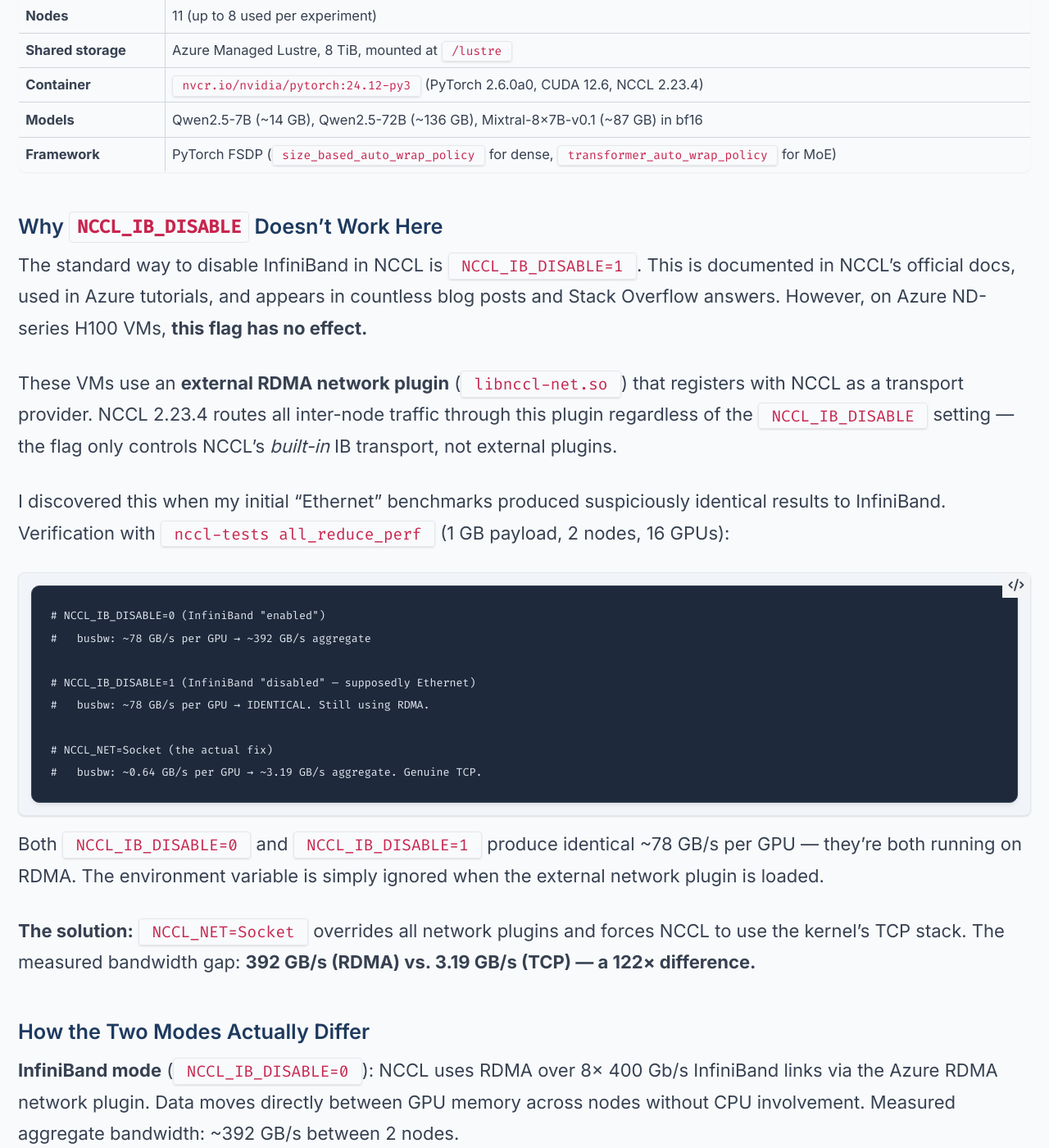
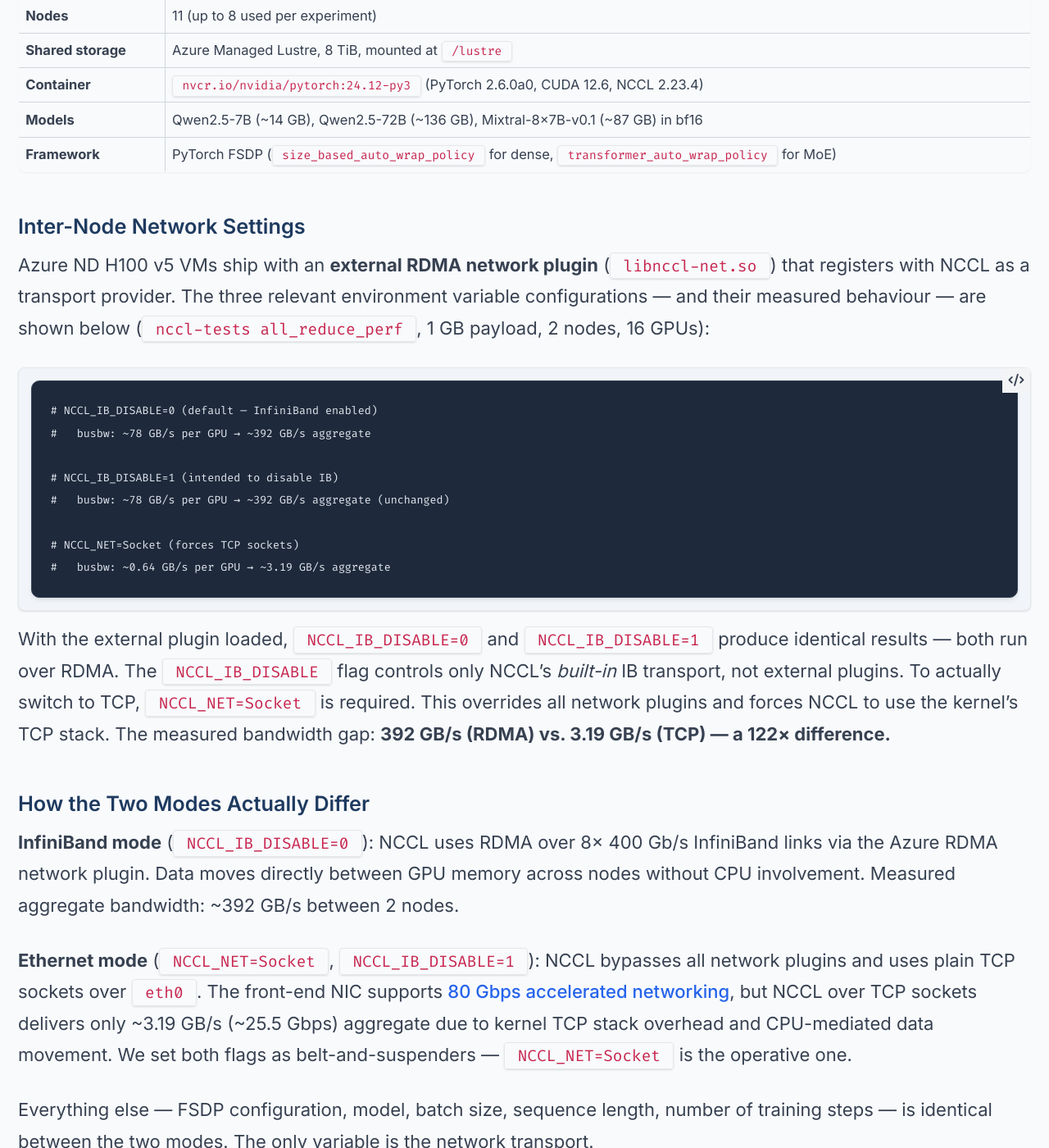
Before and after one commit to JingchaoZhang/JingchaoZhang.github.io, a Jekyll site: the page built from _posts/2026-02-15-IB vs Ethernet Fine-Tuning at Scale.md, in a window 1280 px wide and 1400 px high, scrolled down 1213 px. Shown: the whole window at 82% size. Built offline with Jekyll 4.4.1, drawn with Linux system fonts in a browser that asks for light colours; comment, search, counter and statistics services are not loaded; some of the changed text lies outside the part shown.

Commit message:
Reframe NCCL section: factual network settings comparison, soften takeaway #4

````diff
--- a/_posts/2026-02-15-IB vs Ethernet Fine-Tuning at Scale.md
+++ b/_posts/2026-02-15-IB vs Ethernet Fine-Tuning at Scale.md
@@ -34,28 +34,22 @@ In this post, I benchmark InfiniBand (RDMA) against genuine Ethernet (TCP socket
 | **Models** | Qwen2.5-7B (~14 GB), Qwen2.5-72B (~136 GB), Mixtral-8x7B-v0.1 (~87 GB) in bf16 |
 | **Framework** | PyTorch FSDP (`size_based_auto_wrap_policy` for dense, `transformer_auto_wrap_policy` for MoE) |
 
-### Why `NCCL_IB_DISABLE` Doesn't Work Here
+### Inter-Node Network Settings
 
-The standard way to disable InfiniBand in NCCL is `NCCL_IB_DISABLE=1`. This is documented in NCCL's official docs, used in Azure tutorials, and appears in countless blog posts and Stack Overflow answers. However, on Azure ND-series H100 VMs, **this flag has no effect.**
-
-These VMs use an **external RDMA network plugin** (`libnccl-net.so`) that registers with NCCL as a transport provider. NCCL 2.23.4 routes all inter-node traffic through this plugin regardless of the `NCCL_IB_DISABLE` setting — the flag only controls NCCL's *built-in* IB transport, not external plugins.
-
-I discovered this when my initial "Ethernet" benchmarks produced suspiciously identical results to InfiniBand. Verification with `nccl-tests all_reduce_perf` (1 GB payload, 2 nodes, 16 GPUs):
+Azure ND H100 v5 VMs ship with an **external RDMA network plugin** (`libnccl-net.so`) that registers with NCCL as a transport provider. The three relevant environment variable configurations — and their measured behaviour — are shown below (`nccl-tests all_reduce_perf`, 1 GB payload, 2 nodes, 16 GPUs):
 
 ```
-# NCCL_IB_DISABLE=0 (InfiniBand "enabled")
+# NCCL_IB_DISABLE=0 (default — InfiniBand enabled)
 #   busbw: ~78 GB/s per GPU → ~392 GB/s aggregate
 
-# NCCL_IB_DISABLE=1 (InfiniBand "disabled" — supposedly Ethernet)
-#   busbw: ~78 GB/s per GPU → IDENTICAL. Still using RDMA.
+# NCCL_IB_DISABLE=1 (intended to disable IB)
+#   busbw: ~78 GB/s per GPU → ~392 GB/s aggregate (unchanged)
 
-# NCCL_NET=Socket (the actual fix)
-#   busbw: ~0.64 GB/s per GPU → ~3.19 GB/s aggregate. Genuine TCP.
+# NCCL_NET=Socket (forces TCP sockets)
+#   busbw: ~0.64 GB/s per GPU → ~3.19 GB/s aggregate
 ```
 
-Both `NCCL_IB_DISABLE=0` and `NCCL_IB_DISABLE=1` produce identical ~78 GB/s per GPU — they're both running on RDMA. The environment variable is simply ignored when the external network plugin is loaded.
-
-**The solution:** `NCCL_NET=Socket` overrides all network plugins and forces NCCL to use the kernel's TCP stack. The measured bandwidth gap: **392 GB/s (RDMA) vs. 3.19 GB/s (TCP) — a 122× difference.**
+With the external plugin loaded, `NCCL_IB_DISABLE=0` and `NCCL_IB_DISABLE=1` produce identical results — both run over RDMA. The `NCCL_IB_DISABLE` flag controls only NCCL's *built-in* IB transport, not external plugins. To actually switch to TCP, `NCCL_NET=Socket` is required. This overrides all network plugins and forces NCCL to use the kernel's TCP stack. The measured bandwidth gap: **392 GB/s (RDMA) vs. 3.19 GB/s (TCP) — a 122× difference.**
 
 ### How the Two Modes Actually Differ
 
@@ -437,9 +431,9 @@ The slowdown doesn't creep in at large scale — it appears at **2 nodes** and s
 
 The 72B dense model shows 38–45× slowdown vs. the 7B's ~27×, and the Mixtral MoE model pushes it to **~57×**. Larger models mean more data per collective. MoE architectures are even worse — they communicate *all* expert parameters but compute with only a fraction, creating the worst compute-to-communication ratio. As LLMs trend toward both larger sizes and sparse MoE designs, InfiniBand's advantage will only grow.
 
-### 4. Verify Your Ethernet Mode
+### 4. Verify Your Network Mode
 
-If you're benchmarking IB vs. Ethernet on Azure ND-series VMs, **do not trust `NCCL_IB_DISABLE=1`**. Use `NCCL_NET=Socket` and verify with `nccl-tests` that bandwidth drops to TCP levels (~3 GB/s rather than ~392 GB/s). Without this verification, you may be unknowingly benchmarking IB against IB.
+On Azure ND-series VMs with an external RDMA network plugin, `NCCL_IB_DISABLE=1` alone does not switch traffic to TCP (see [Inter-Node Network Settings](#inter-node-network-settings)). Use `NCCL_NET=Socket` and verify with `nccl-tests` that bandwidth drops to TCP levels (~3 GB/s rather than ~392 GB/s). Without this verification, both modes may be running over RDMA.
 
 ### 5. Single-Node Fine-Tuning Is the Exception
 
````
